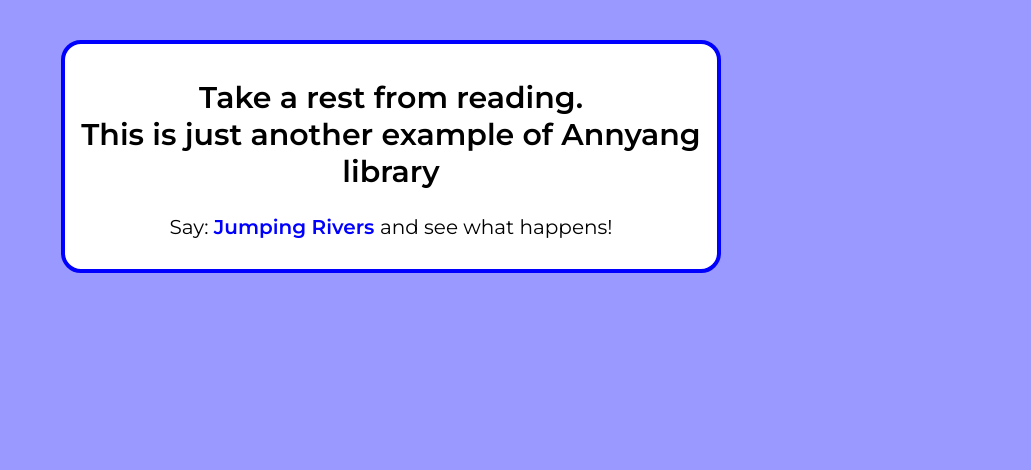
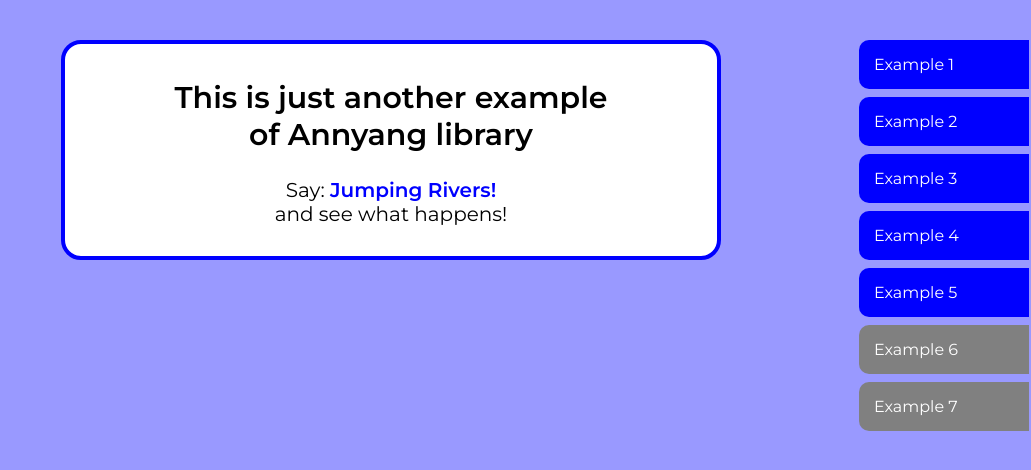
Before and after one commit to Willowsounds/API-LAB-Group1, a plain HTML site: page examples/example_07/index.html in a window 1280 px wide. Shown: the whole page, without its empty margins (249-1280 px from the left). Drawn offline with Linux system fonts and the light colour scheme.

Commit message:
Add files via upload

```diff
--- a/examples/example_07/index.html
+++ b/examples/example_07/index.html
@@ -8,28 +8,31 @@
     <link rel="stylesheet" href="styles.css" />
 
     <script src="../../build/annyang.min.js"></script>
-    <script src="../../build/speechkitt.min.js"></script>
     <script src="main.js"></script>
 
-    <link
-      href="https://fonts.googleapis.com/css?family=Montserrat:400,600"
-      rel="stylesheet"
-    />
+    <link href="https://fonts.googleapis.com/css?family=Montserrat:400,600" rel="stylesheet"/>
 
-    <title>Example 7</title>
+    <title>7: Call a Website to a New Tab</title>
   </head>
 
   <body>
     <div id="mybox">
-      <h2>
-        Take a rest from reading.<br />
-        This is just another example of Annyang library
-      </h2>
+      <h2>This is just another example<br />of Annyang library</h2>
       <p>
-        Say: <font color="blue"><b>Jumping Rivers </b></font>and see what
+        Say: <font color="blue"><b>Jumping Rivers!</b></font><br />and see what
         happens!
       </p>
     </div>
-    <br />
+
+    <div id="examples">
+        <button class="button" id="button1"><a href="/examples/example_01/index.html">Example 1</a></button><br/>
+        <button class="button"><a href="/examples/example_02/index.html">Example 2</a></button><br/>
+        <button class="button"><a href="/examples/example_03/index.html">Example 3</a></button><br/>
+        <button class="button"><a href="/examples/example_04/index.html">Example 4</a></button><br/>
+        <button class="button"><a href="/examples/example_05/index.html">Example 5</a></button><br/>
+        <button class="button" id="button67"><a href="/examples/example_06/index.html">Example 6</a></button><br/>
+        <button class="button" id="button67"><a href="/examples/example_07/index.html">Example 7</a></button>
+      </div>
+
   </body>
 </html>
--- a/examples/example_07/main.js
+++ b/examples/example_07/main.js
@@ -1,3 +1,7 @@
+//The MIT License (MIT)
+
+//Copyright (c) 2016 Tal Ater ??
+
 //This Javascript code was taken from https://www.jumpingrivers.com/blog/voice-control-your-shiny-apps/
 //Credits to Jumping Rivers
 
@@ -9,6 +13,7 @@ if (annyang) {
     "Jumping Rivers": function() {
       //opens a new tab with this website
       window.open("https://www.jumpingrivers.com", "_blank");
+      console.log("this works"); //Just for checking
     }
   };
   // register the defined commands
--- a/examples/example_07/styles.css
+++ b/examples/example_07/styles.css
@@ -69,6 +69,15 @@ p {
   color: white;
 }
 
+#button67{
+  background-color: grey;
+  }
+
+#button67:hover {
+  background-color: #fe7575;
+  color: white;
+  }
+
 a {
   text-align: left;
   text-decoration: none;
```
